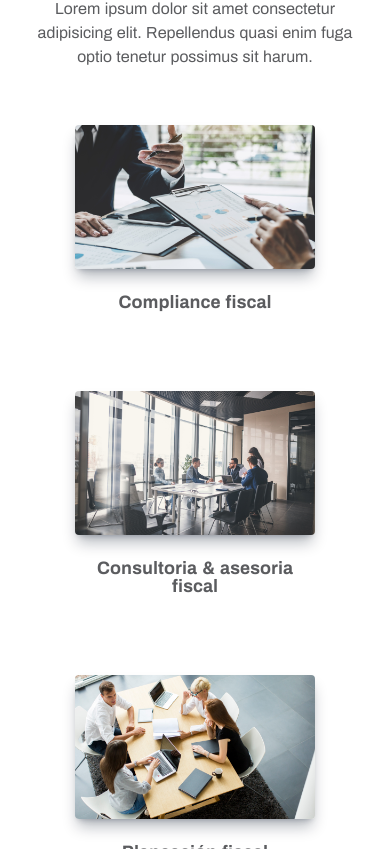
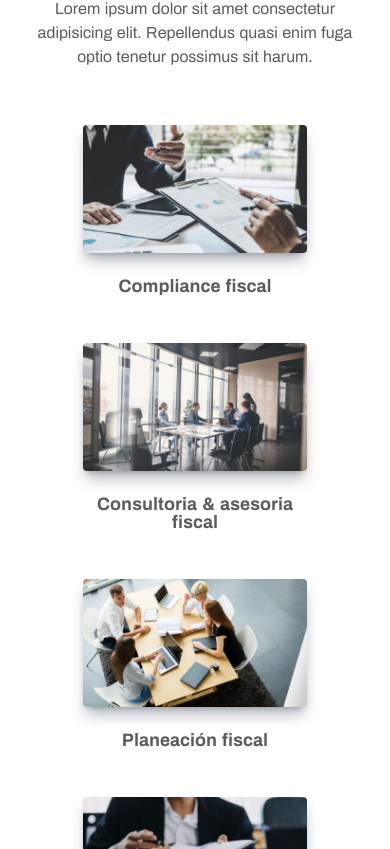
Before and after one commit to saufth/rehsok, a Next.js app: page / in a window 390 px wide. Shown: the part 855-1704 px from the top of the page. Built offline with nearby package versions, Linux system fonts and the light colour scheme.

Commit message:
Card fixed

```diff
--- a/src/styles/data-display/Card.module.css
+++ b/src/styles/data-display/Card.module.css
@@ -1,7 +1,7 @@
 .layoutStyle {
   @apply
     /* Sizing */
-    w-60 md:w-72
+    w-56 md:w-60
     /* Layout */
     flex flex-col;
 }
@@ -9,8 +9,8 @@
 .imageStyle {
   @apply
     /* Sizing */
-    w-60 md:w-72
-    h-36 md:h-48
+    w-56 md:w-60
+    h-32 md:h-36
     /* Layout */
     relative
     overflow-hidden
--- a/src/styles/sections/SolutionsSection.module.css
+++ b/src/styles/sections/SolutionsSection.module.css
@@ -6,5 +6,5 @@
     flex
     flex-wrap
     justify-center
-    gap-20 md:gap-24 lg:gap-16;
+    gap-12 md:gap-24 lg:gap-16;
 }
```
